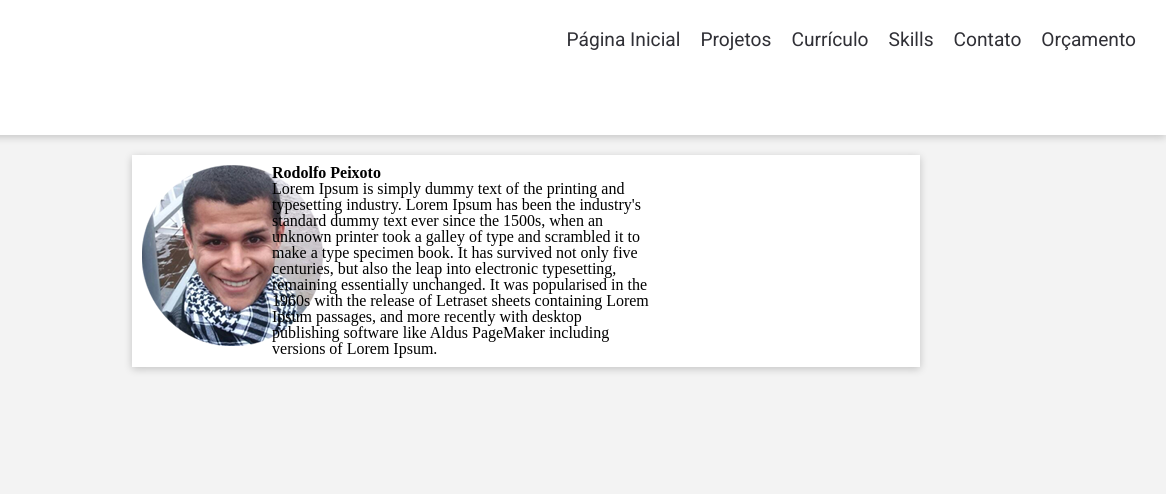
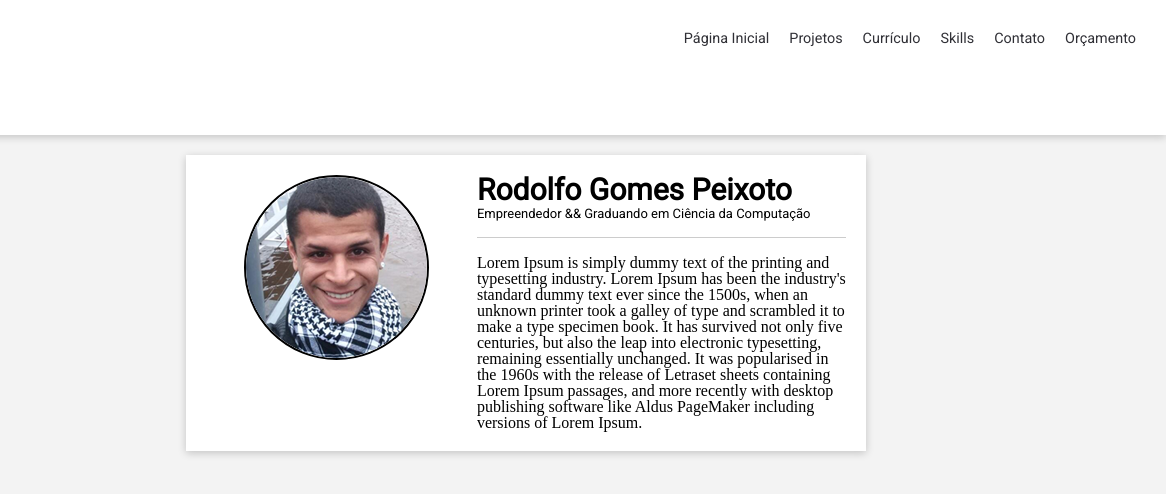
Before and after one commit to rodolfopeixoto/site-rodolfopeixoto, a plain HTML site: page index.html in a window 1280 px wide. Shown: the full height of the page, 114-1280 px from the left. Drawn offline with Linux system fonts and the light colour scheme.

Commit message:
Added profile container

```diff
--- a/assets/css/global.css
+++ b/assets/css/global.css
@@ -122,7 +122,7 @@ header {
   color: #303036;
   text-decoration: none;
   font-family: 'Roboto', sans-serif;
-  font-size:1.2em;
+  font-size:0.9em;
 }
 
 .navigationBar a:hover { color: #7e7e84;
@@ -143,12 +143,27 @@ nav .icon {
 }
 
 
+/* Class bootstrap */
+
+.img-responsive {
+    display: block;
+    max-width: 100%;
+    height: auto;
+}
+
+
+.container {
+    padding-right: 15px;
+    padding-left: 15px;
+    margin-right: auto;
+    margin-left: auto;
+}
 
 /*MEDIA QUERY*/
 
 
 /* header */
-@media only screen and (max-width: 640px){
+@media only screen and (max-width: 657px){
   nav .icon {  display: block; font-size:2.6em; }
   nav ul, nav:active ul{
     position: absolute;
--- a/assets/css/home.css
+++ b/assets/css/home.css
@@ -1,13 +1,41 @@
 .profile {
-  width: 60%;
+  width: 50%;
   background: #fff;
   margin: auto;
   margin-top: 20px;
   box-shadow: 0 2px 8px 0 rgba(0,0,0,0.2);
-  padding: 10px
+  padding: 20px
 }
 
-.about_profile{
-    width:90%;
-    float: right;
+.profile h1{
+    font-size: 30px;
+  font-family: 'Roboto', sans-serif;
 }
+
+.profile p strong{
+  font-size: 13px;
+  font-family: 'Roboto', sans-serif;
+  font-weight: normal;
+}
+
+.profile figure img{
+    margin-left: auto;
+    margin-right: auto;
+    border: 2px solid #000;
+    border-radius: 50%;
+}
+
+.block_social{
+
+}
+
+
+
+@media only screen and (max-width: 657px){
+  .profile h1{ font-size: 16px; padding: 5px; }
+  .profile p strong{ font-size: 13px; }
+  .profile figure img{
+    border: 1px solid #000;
+    border-radius: 50%;
+  }
+}
--- a/index.html
+++ b/index.html
@@ -38,22 +38,35 @@
   </header>
 
   <main>
-    <section class="profile">
+
+    <section class="profile container">
       <div class="row">
-        <figure class="column column-2">
-          <img src="assets/img/rodolfo.png" alt="Foto do Rodolfo Peixoto">
+        <figure class="column column-5">
+          <img src="assets/img/rodolfo.png" alt="Foto do Rodolfo Peixoto" class="img-responsive">
         </figure>
-        <div class="column column-6">
-          <h1>Rodolfo Peixoto</h1>
+        <div class="column column-7">
+          <h1>Rodolfo Gomes Peixoto</h1>
+          <p><strong>Empreendedor && Graduando em Ciência da Computação</strong></p>
+          <hr>
           <p>
              Lorem Ipsum is simply dummy text of the printing and typesetting industry. Lorem Ipsum has been the industry's standard dummy text ever since the 1500s, when an unknown printer took a galley of type and scrambled it to make a type specimen book. It has survived not only five centuries, but also the leap into electronic typesetting, remaining essentially unchanged. It was popularised in the 1960s with the release of Letraset sheets containing Lorem Ipsum passages, and more recently with desktop publishing software like Aldus PageMaker including versions of Lorem Ipsum.
           </p>
         </div>
       </div>
     </section>
+
+    <div class="row">
+      <div class="column column-4">
+
+        <section></section>
+
+      </div>
+      <div class="column column-4"></div>
+      <div class="column column-4"></div>
+    </div>
+
   </main>
 
   <footer></footer>
-  <script src="assets/js/nav.js"></script>
 </body>
 </html>
```
